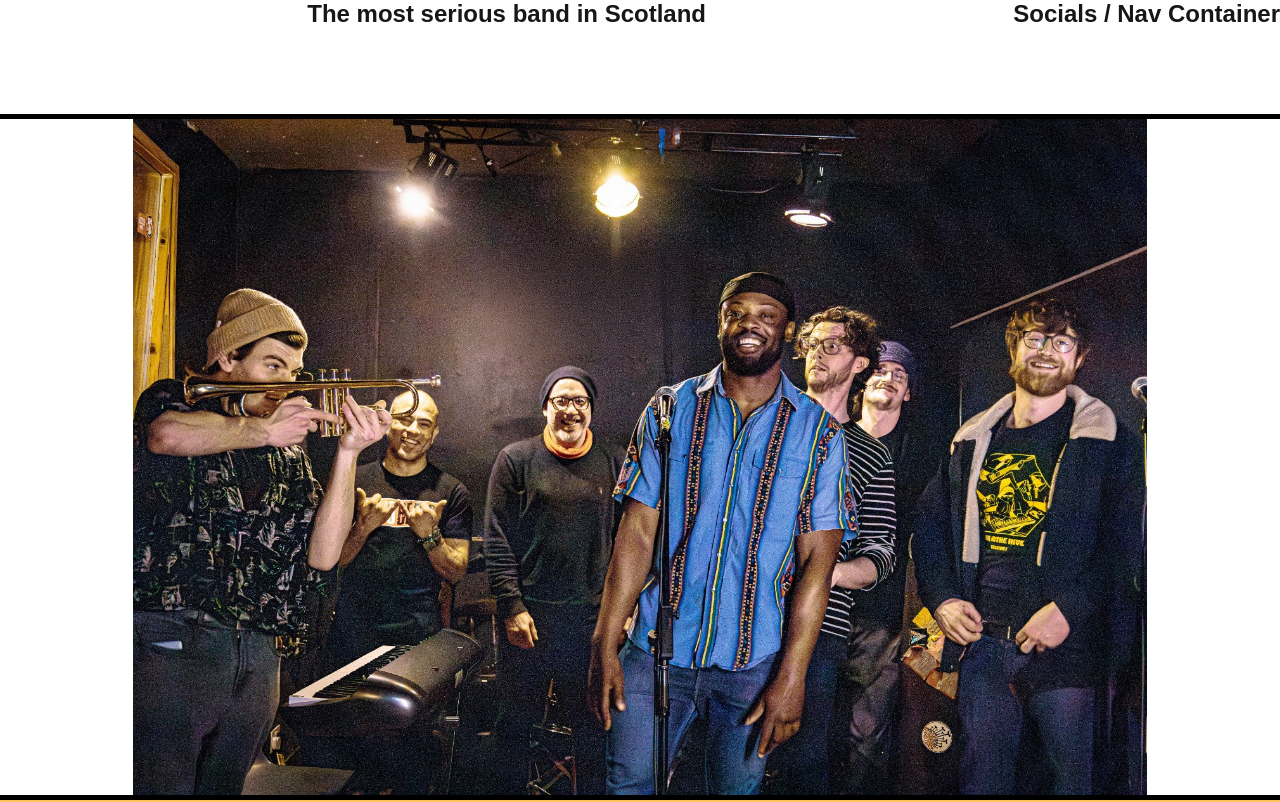
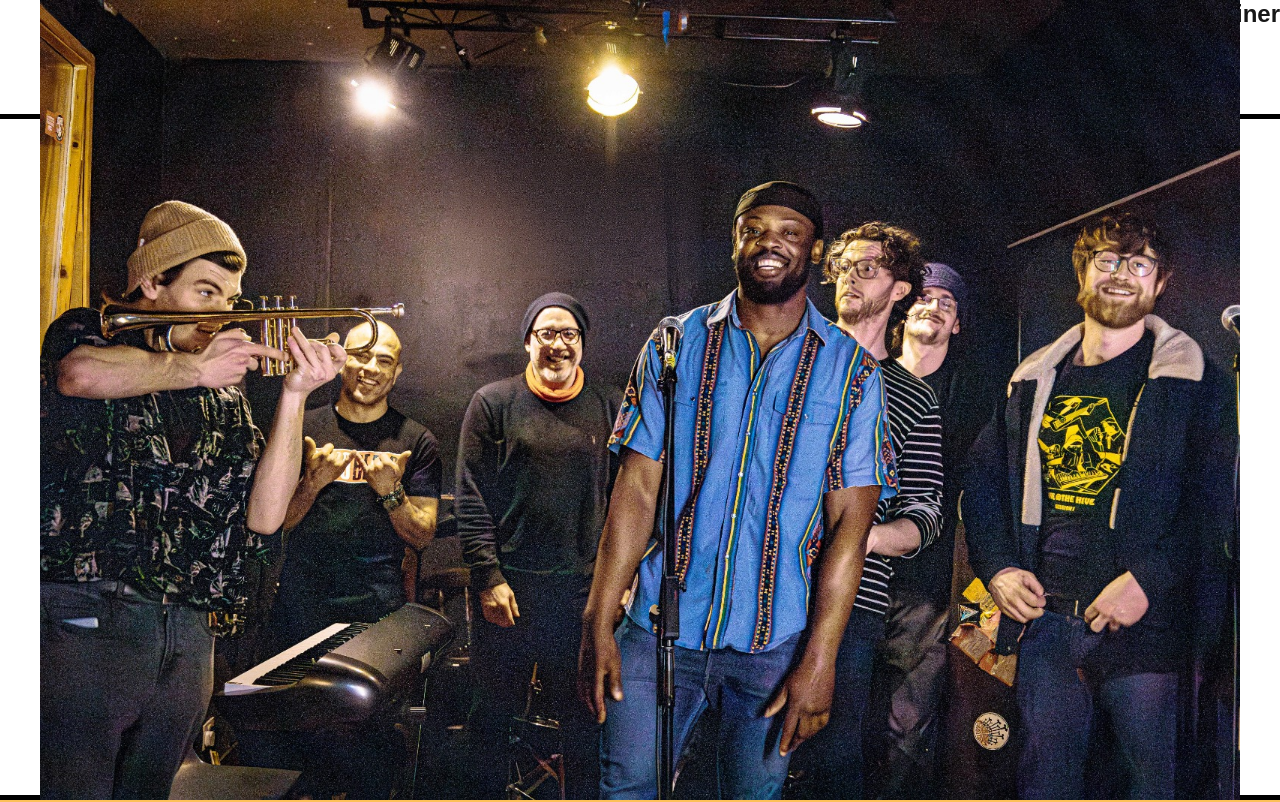
Before and after one commit to Mik20393/the-bojangles-web-app, a Next.js app: page / in a window 1280 px wide. Shown: the top 802 px of the page. Built offline with nearby package versions, Linux system fonts and the light colour scheme.

Commit message:
Try puttin className styles directly on image tag

```diff
--- a/src/app/page.js
+++ b/src/app/page.js
@@ -29,8 +29,9 @@ export default function Home() {
         </div>
 
         <div className={styles.sectionMainContent}>
-          <div className={styles.imageContainer}>
+          <div>
             <Image
+              className={styles.imageContainer}
               src={heroImage}
               fill={true}
               layout="fill"
```
Also changed, not shown: src/public/gigPoster_16112024.jpg (renamed from src/public/IMG-20241102-WA0005.jpg), src/public/gigPosts_16112024(1).jpg (renamed from src/public/IMG-20241102-WA0006.jpg).
